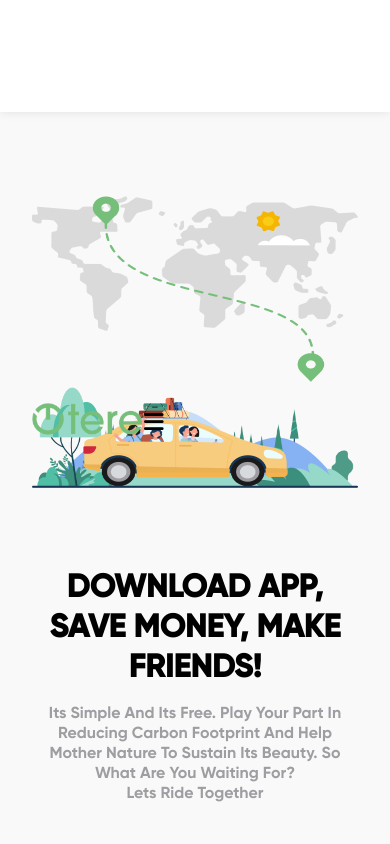
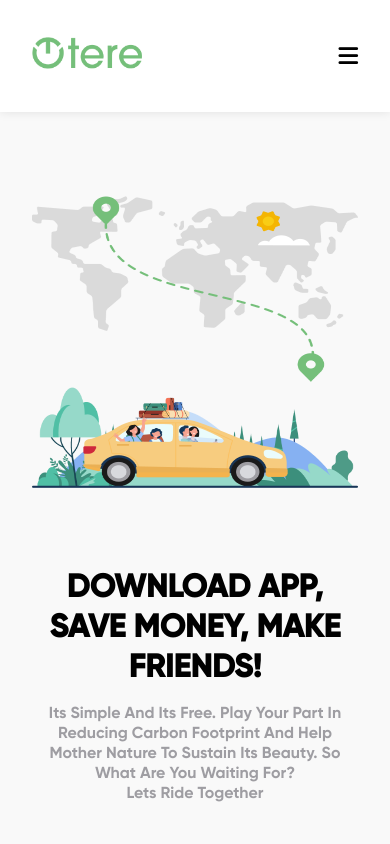
Before and after one commit to Sanaullah-Solangi/Ride-Sharing, a plain HTML site: page index.html in a window 390 px wide. Shown: the top 844 px of the page. Drawn offline with Linux system fonts and the light colour scheme.

Commit message:
position fixed removed in responsive.css

```diff
--- a/assets/responsive.css
+++ b/assets/responsive.css
@@ -117,9 +117,6 @@
 
 @media (width <= 950px) {
   /*!=========== header responsiveness ===========  */
-  .header {
-    position: fixed;
-  }
   .header .logo {
     width: 7rem;
   }
@@ -157,11 +154,6 @@
   .show .navbar {
     opacity: 1;
     height: calc(100vh - 7rem);
-    /* transform: rotateX(360deg);
-    -webkit-transform: rotateX(360deg);
-    -moz-transform: rotateX(360deg);
-    -ms-transform: rotateX(360deg);
-    -o-transform: rotateX(360deg); */
   }
 
   .header .navbar a {
```
